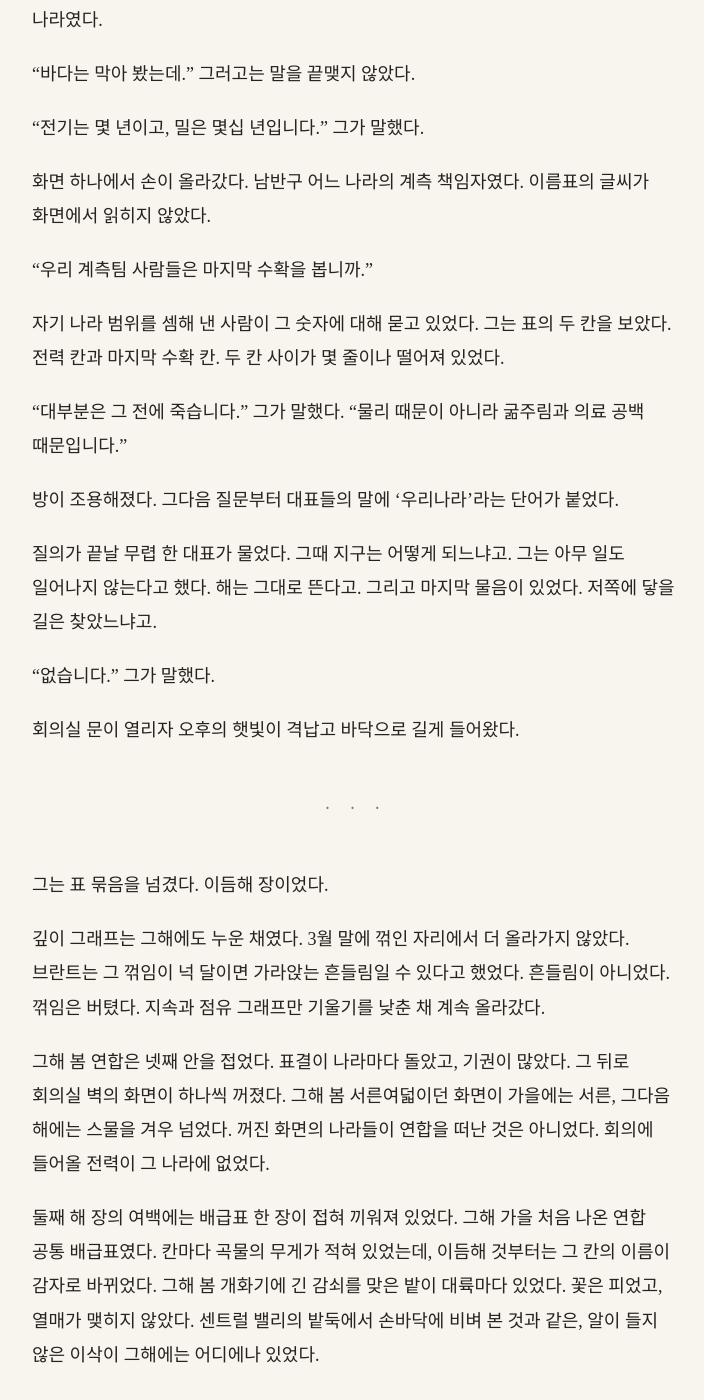
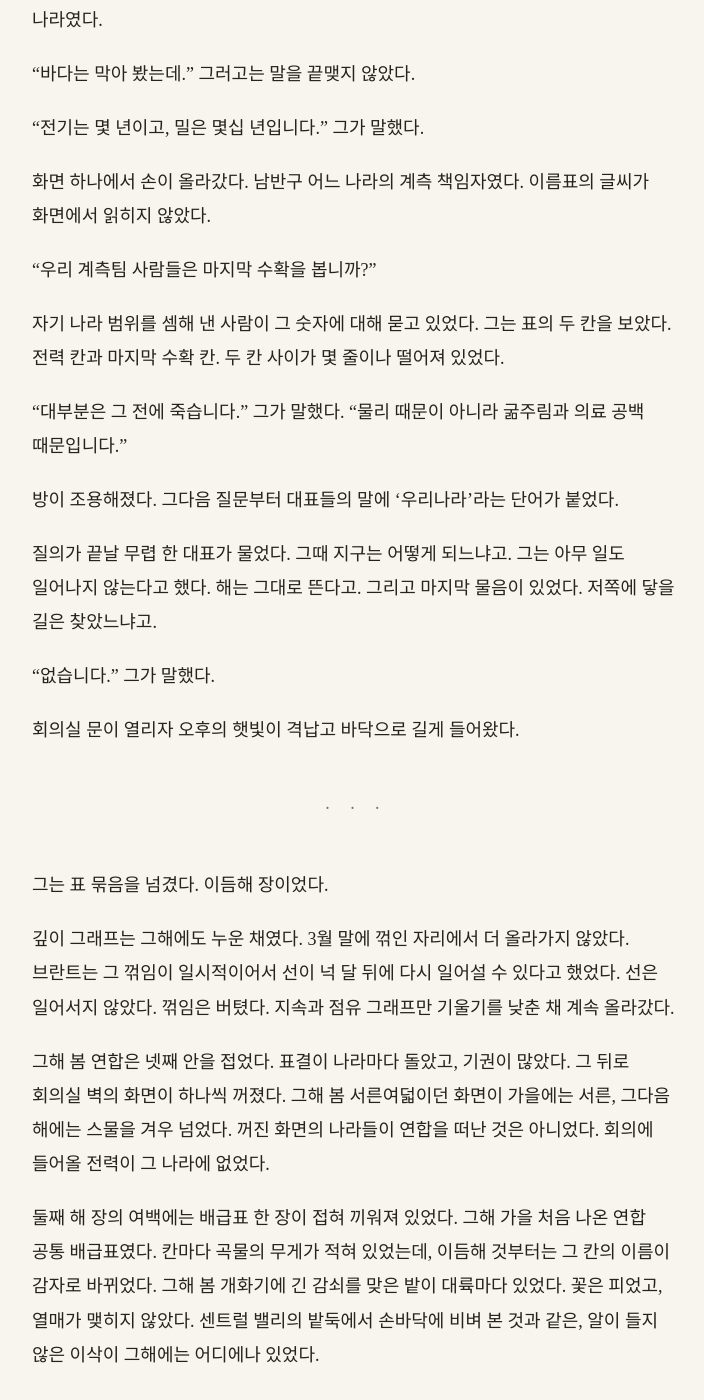
Before and after one commit to kangkkang/writer_s1_public, a Jekyll site: the page built from vol3/086.md, in a window 1280 px wide and 1400 px high, scrolled down 3812 px. Shown: the whole window, without its empty margins (284-988 px from the left). Built offline with Jekyll 4.4.1, drawn with Linux system fonts in a browser that asks for light colours; our own code applies the rules of GitHub Pages for plain Markdown files; some of the changed text lies outside the part shown.

Commit message:
Update from https://github.com/kangkkang/writer_s1/commit/1fe1dcf0c6aa63278e51f6d485f2f4e0521ddbcf

```diff
--- a/vol3/086.md
+++ b/vol3/086.md
@@ -66,13 +66,13 @@
 
 같은 달, 연합이 과학자들을 비공개로 불렀다. 격납고의 회의실이었고, 그날은 벽의 화면이 켜져 있었다. 화면마다 한 나라의 계측팀 책임자가 있었다. 9월 발표 뒤 나라마다 자기 계측팀으로 범위를 다시 셈해 온 사람들이었다. 탁자에는 대표들이 앉았다. 브란트가 그 숫자들을 한 장의 표로 모아 왔다.
 
-"그래서 언제입니까." 누군가 물었다.
+"그래서 언제입니까?" 누군가 물었다.
 
 그는 날짜를 주지 않았다. 순서를 주었다. 먼저 전기, 그다음 밭, 그다음 몸.
 
 네덜란드의 장관이 표에서 자기 나라 줄을 손가락으로 짚었다. 두 달 전 같은 방에서 어느 나라가 마지막이냐고 물었던 사람이었다.
 
-"이 줄이 다른 줄보다 짧은 까닭이 뭡니까. 우리는 남쪽 나라들보다 서늘한데요."
+"이 줄이 다른 줄보다 짧은 까닭이 뭡니까? 우리는 남쪽 나라들보다 서늘한데요."
 
 "이 칸 때문입니다." 그는 표의 한 칸을 짚었다. "전력과 병원이 버티는 시간입니다. 나라마다 줄을 가르는 것은 이 칸입니다. 기후 칸은 거의 같습니다."
 
@@ -84,7 +84,7 @@
 
 화면 하나에서 손이 올라갔다. 남반구 어느 나라의 계측 책임자였다. 이름표의 글씨가 화면에서 읽히지 않았다.
 
-"우리 계측팀 사람들은 마지막 수확을 봅니까."
+"우리 계측팀 사람들은 마지막 수확을 봅니까?"
 
 자기 나라 범위를 셈해 낸 사람이 그 숫자에 대해 묻고 있었다. 그는 표의 두 칸을 보았다. 전력 칸과 마지막 수확 칸. 두 칸 사이가 몇 줄이나 떨어져 있었다.
 
@@ -102,7 +102,7 @@
 
 그는 표 묶음을 넘겼다. 이듬해 장이었다.
 
-깊이 그래프는 그해에도 누운 채였다. 3월 말에 꺾인 자리에서 더 올라가지 않았다. 브란트는 그 꺾임이 넉 달이면 가라앉는 흔들림일 수 있다고 했었다. 흔들림이 아니었다. 꺾임은 버텼다. 지속과 점유 그래프만 기울기를 낮춘 채 계속 올라갔다.
+깊이 그래프는 그해에도 누운 채였다. 3월 말에 꺾인 자리에서 더 올라가지 않았다. 브란트는 그 꺾임이 일시적이어서 선이 넉 달 뒤에 다시 일어설 수 있다고 했었다. 선은 일어서지 않았다. 꺾임은 버텼다. 지속과 점유 그래프만 기울기를 낮춘 채 계속 올라갔다.
 
 그해 봄 연합은 넷째 안을 접었다. 표결이 나라마다 돌았고, 기권이 많았다. 그 뒤로 회의실 벽의 화면이 하나씩 꺼졌다. 그해 봄 서른여덟이던 화면이 가을에는 서른, 그다음 해에는 스물을 겨우 넘었다. 꺼진 화면의 나라들이 연합을 떠난 것은 아니었다. 회의에 들어올 전력이 그 나라에 없었다.
 
@@ -120,7 +120,7 @@
 
 10년 전 데이터센터 철망 앞에 걸리던 현수막은 더 걸리지 않았다. 대신 벽마다 다른 단어가 적혔다. 저쪽을 부르는 이름들이었다. 신, 심판, 침략자. 가장 많은 것은 침략자였다. 사무국은 그 어느 것에도 답하지 않았다. 답할 것이 없었다. 여기서 재서 알 수 있는 것은 저쪽이 무엇을 하는지까지였고, 저쪽이 무엇인지는 아니었다.
 
-여덟째 해에 우편이 다시 일주일에 한 번이 되었다. 망이 도시마다 따로 돌게 된 뒤로, 멀리 가는 말은 종이가 더 믿을 만했다. 그해 그녀의 편지 한 통에 이런 줄이 있었다. *표가 천 줄을 넘었어요. 출처가 안 맞는 줄은 따로 모아 뒀어요. 버리지는 않았어요.* 같은 해 통계국 표에서 출생 칸의 숫자는 붕괴 전의 4분의 1 아래로 내려가 있었다. 범위가 붙어 있지 않은 줄은 그 칸뿐이었다. 셀 아이가 적었다.
+여덟째 해부터 우편은 일주일에 한 번이 되었다. 망이 도시마다 따로 돌게 된 뒤로, 멀리 가는 말은 종이가 더 믿을 만했다. 그해 그녀의 편지 한 통에 이런 줄이 있었다. *표가 천 줄을 넘었어요. 출처가 안 맞는 줄은 따로 모아 뒀어요. 버리지는 않았어요.* 같은 해 통계국 표에서 출생 칸의 숫자는 붕괴 전의 4분의 1 아래로 내려가 있었다. 범위가 붙어 있지 않은 줄은 그 칸뿐이었다. 셀 아이가 적었다.
 
 아홉째 해 장의 여백에는 숫자 하나가 연필로 적혀 있었다. *1,032.* 사무국 지도 위의 검은 점, 굳은 구역의 수였다. 방화벽은 새로 생기는 앵커를 그해에도 폈다. 굳은 것은 펴지 못했다. 점은 해마다 몇십 개씩 늘었다. 알비소는 그 점들 가운데 하나였고, 여전히 끝이 보이지 않았다.
 
```
Also changed, not shown: vol3/087.md (+11 -11 lines), vol3/088.md (+14 -10 lines).
